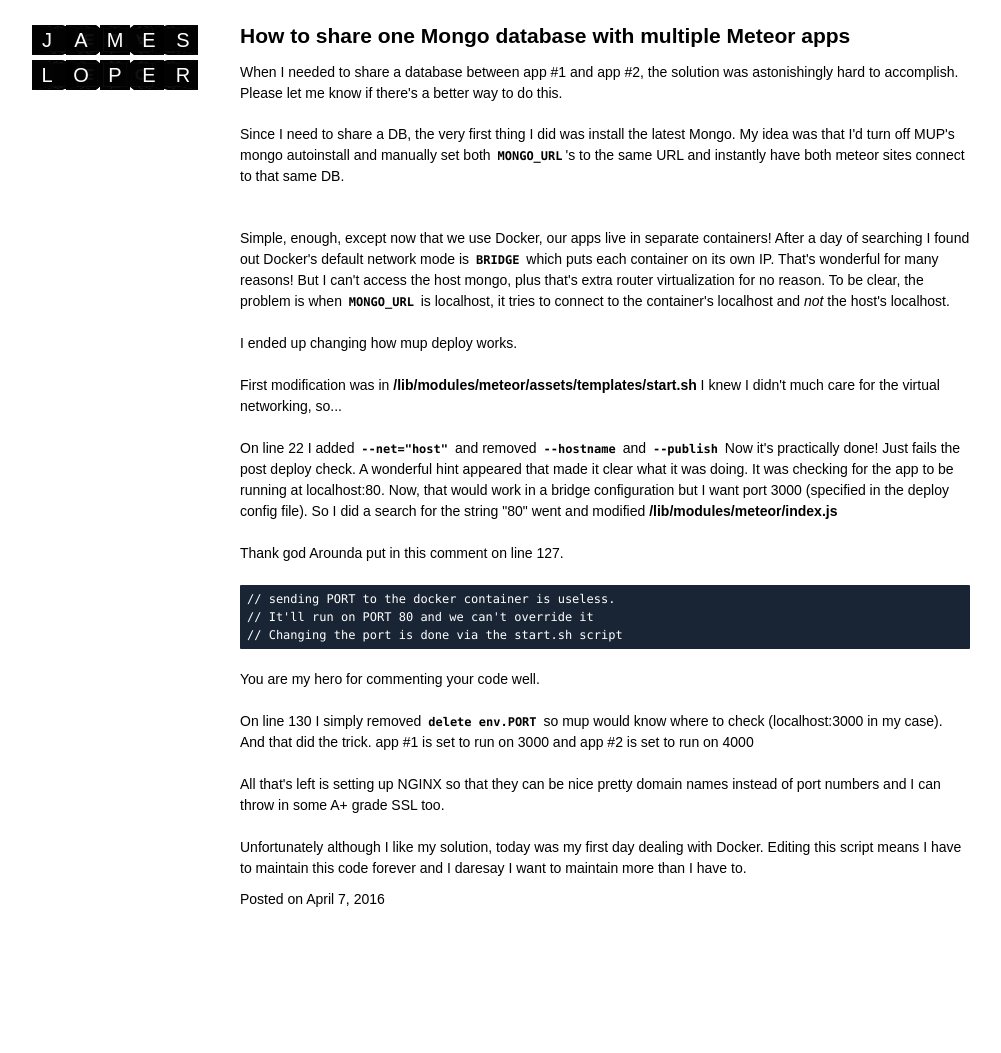
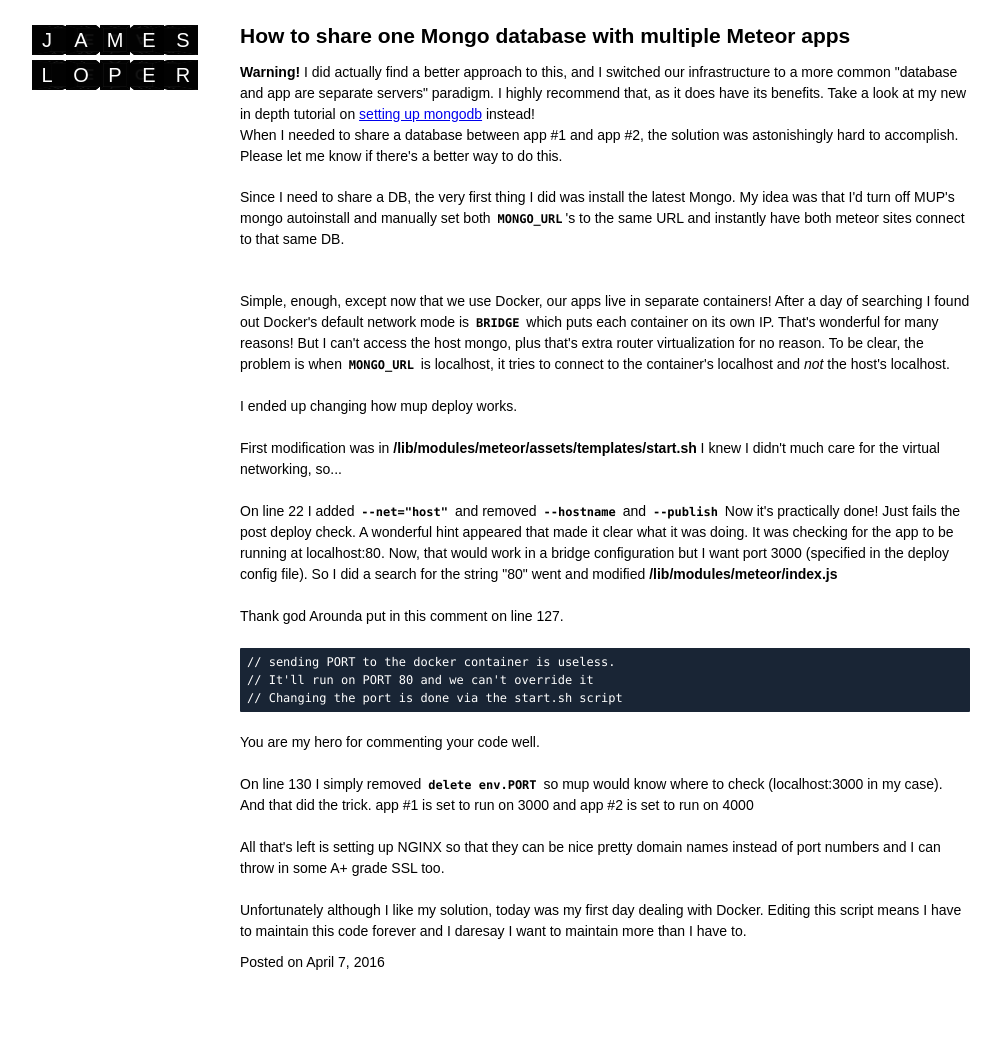
Before and after one commit to jamesloper/blog, a Jekyll site: the page built from _posts/2016-04-07-shared-mongodb.html, in a window 1280 px wide. Shown: the whole page, without its empty margins (140-1141 px from the left). Built offline with Jekyll 4.4.1, drawn with Linux system fonts in a browser that asks for light colours; before the commit the page ends 990 px from its top, so only the background shows below that.

Commit message:
Update 2016-04-07-shared-mongodb.html

```diff
--- a/_posts/2016-04-07-shared-mongodb.html
+++ b/_posts/2016-04-07-shared-mongodb.html
@@ -3,6 +3,11 @@
 title:  "How to share one Mongo database with multiple Meteor apps"
 categories: meteor
 ---
+
+<blockquote>
+<b>Warning!</b> I did actually find a better approach to this, and I switched our infrastructure to a more common "database and app are separate servers" paradigm. I highly recommend that, as it does have its benefits. Take a look at my new in depth tutorial on <a href="/mongodb-cluster-setup-with-ssl">setting up mongodb</a> instead!
+</blockquote>
+
 
 <p>
     When I needed to share a database between app #1 and app #2, the solution was astonishingly hard to accomplish.
```
